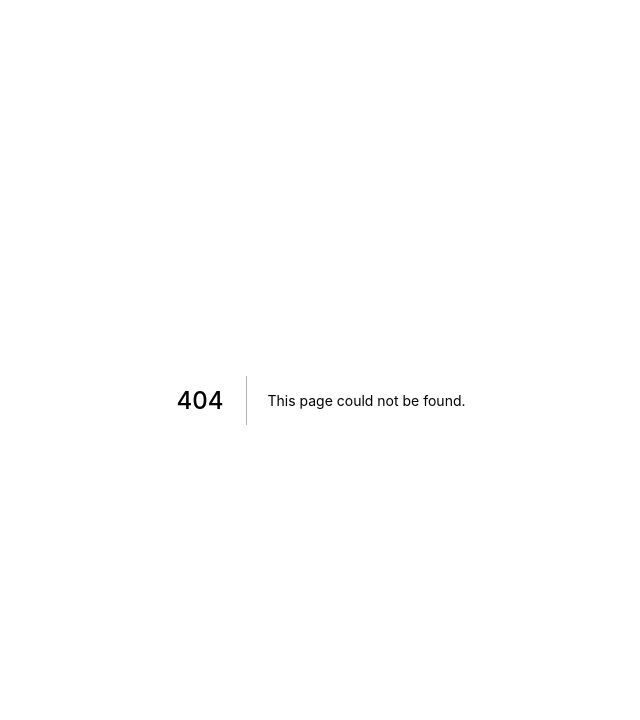
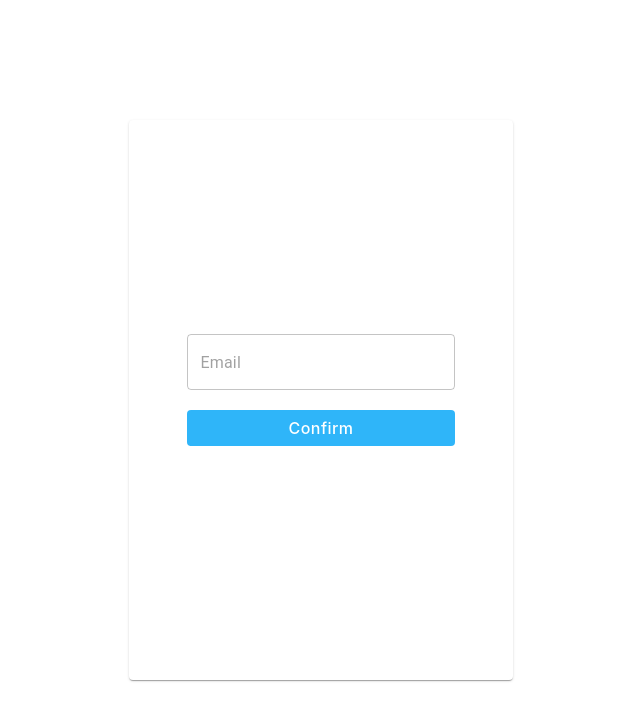
Before and after one commit to chipcerio/recibo-web, a Next.js app: page /forgotpassword in a window 1280 px wide. Before the commit this address had no page. Shown: the top 720 px of the page, without its empty margins (319-959 px from the left). Built offline with nearby package versions, Linux system fonts and the light colour scheme; what aws-amplify would draw is missing.

Commit message:
Forgot Password Page UI

```diff
--- a/pages/_app.js
+++ b/pages/_app.js
@@ -6,7 +6,6 @@ import config from 'config/aws.config';
 import '../components/button/button.css';
 
 /* Pages */
-import './login/login.css';
 import './register/register.css';
 
 Amplify.configure({
--- /dev/null
+++ b/pages/forgotpassword/index.js
@@ -0,0 +1,55 @@
+import Card from '@material-ui/core/Card';
+import { Auth } from 'aws-amplify';
+import { useForm } from 'react-hook-form';
+import { makeStyles } from '@material-ui/core/styles';
+
+import ButtonComponent from '../../components/button/button';
+import InputComponent from '../../components/input/input';
+
+export default function ForgotPasswordPage() {
+  const classes = styles();
+  return (
+    <div className={classes.container}>
+      <Card className={classes.content}>
+        <div className={classes.input}>
+          <InputComponent placeholder='Email' variant='outlined' />
+        </div>
+        <div className={classes.button}>
+          <ButtonComponent label='Confirm' />
+        </div>
+      </Card>
+    </div>
+  );
+}
+
+const styles = makeStyles({
+  container: {
+    display: 'flex',
+    alignItems: 'center',
+    justifyContent: 'center',
+    height: '100vh',
+  },
+  content: {
+    position: 'relative',
+    display: 'flex',
+    alignItems: 'center',
+    justifyContent: 'center',
+    flexDirection: 'column',
+    height: '70%',
+    width: '30%',
+    ['@media (max-width:700px)']: {
+      position: 'relative',
+      display: 'flex',
+      alignItems: 'center',
+      justifyContent: 'center',
+      flexDirection: 'column',
+      height: '70%',
+      width: '70%',
+    },
+  },
+  input: {
+    width: '70%',
+    margin: '0 0 20px 0',
+  },
+  button: { width: '70%', margin: '0 0 20px 0' },
+});
--- a/pages/login/index.js
+++ b/pages/login/index.js
@@ -100,7 +100,7 @@ export default function LoginPage() {
           </div>
 
           <div>
-            <Link href='/'>
+            <Link href='/forgotpassword'>
               <a className={`${classes.hyperLink} fontPrimary letterSpacing`}>
                 Forgot Password?
               </a>
--- a/pages/login/login.css
+++ /dev/null
@@ -1,72 +0,0 @@
-.container {
-  display: flex;
-  justify-content: center;
-  align-items: center;
-  width: 100vw;
-  height: 100vh;
-  background-color: lightblue;
-}
-
-.signUp {
-  background-color: red;
-}
-
-.loginContent {
-  height: 80vh;
-  width: 600px;
-  /* display: flex;
-  flex-direction: column;
-  align-items: center;
-  justify-content: center; */
-}
-
-.inputContainer {
-  display: flex;
-  flex-direction: column;
-  align-items: center;
-  width: 70%;
-}
-
-.input {
-  padding: 10px;
-  margin: 0 0 15px 0;
-  border-width: 0px;
-  border-radius: 50px;
-  border-color: rgba(0, 0, 0, 0.2);
-  /* width: 100%; */
-}
-
-.loginBtn {
-  width: 100%;
-  margin: 0 0 10px 0;
-}
-
-.img {
-  height: 30vh;
-  width: 30vw;
-}
-
-.forgotPassword {
-  cursor: pointer;
-}
-
-.register {
-  cursor: pointer;
-  padding: 0 0 10px 0;
-}
-
-@media (max-width: 720px) {
-  .loginContent {
-    /* display: flex;
-    justify-content: center;
-    align-items: center;
-    flex-direction: column; */
-    height: 70vh;
-    width: 70vw;
-  }
-
-  .img {
-    height: 20vh;
-    width: 20vw;
-  }
-}
```
